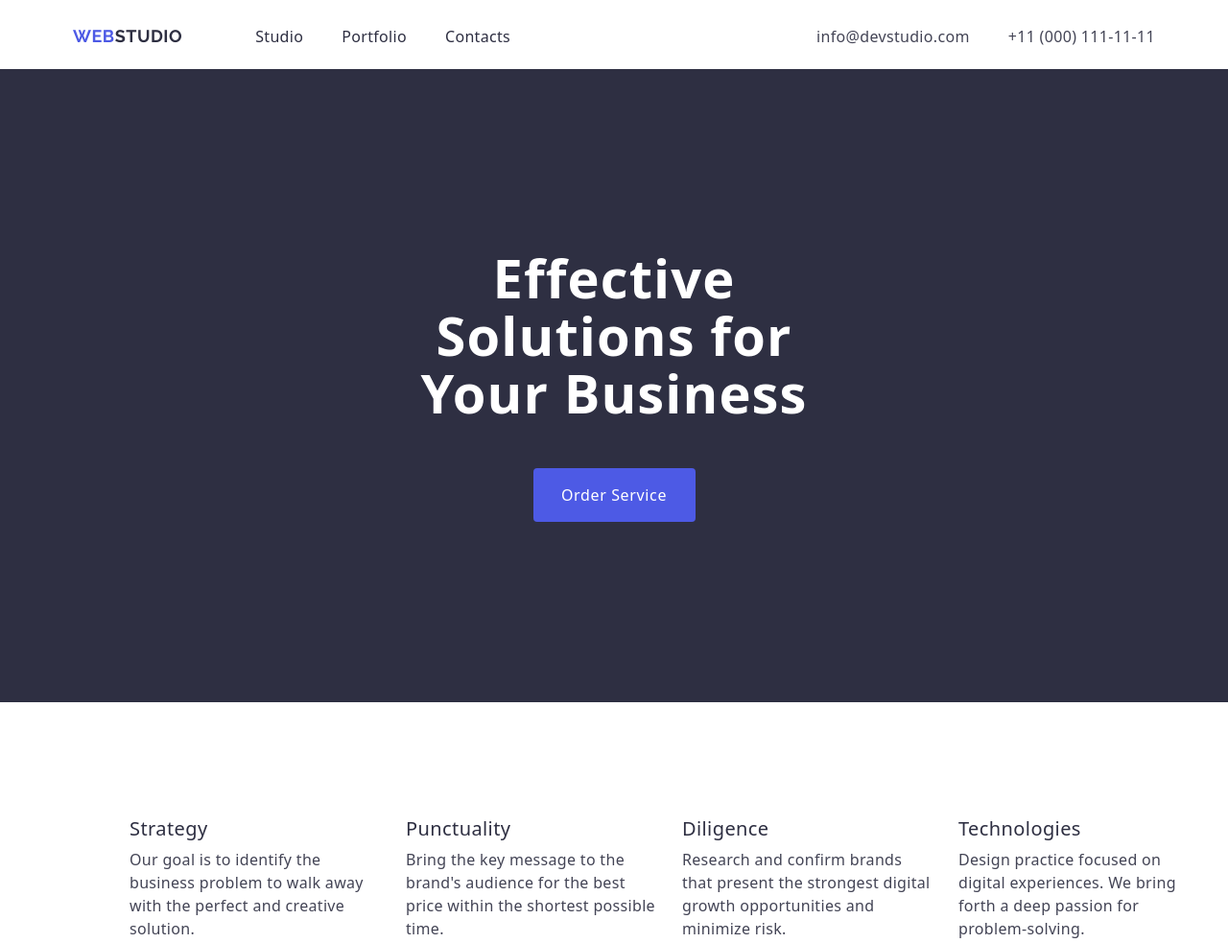
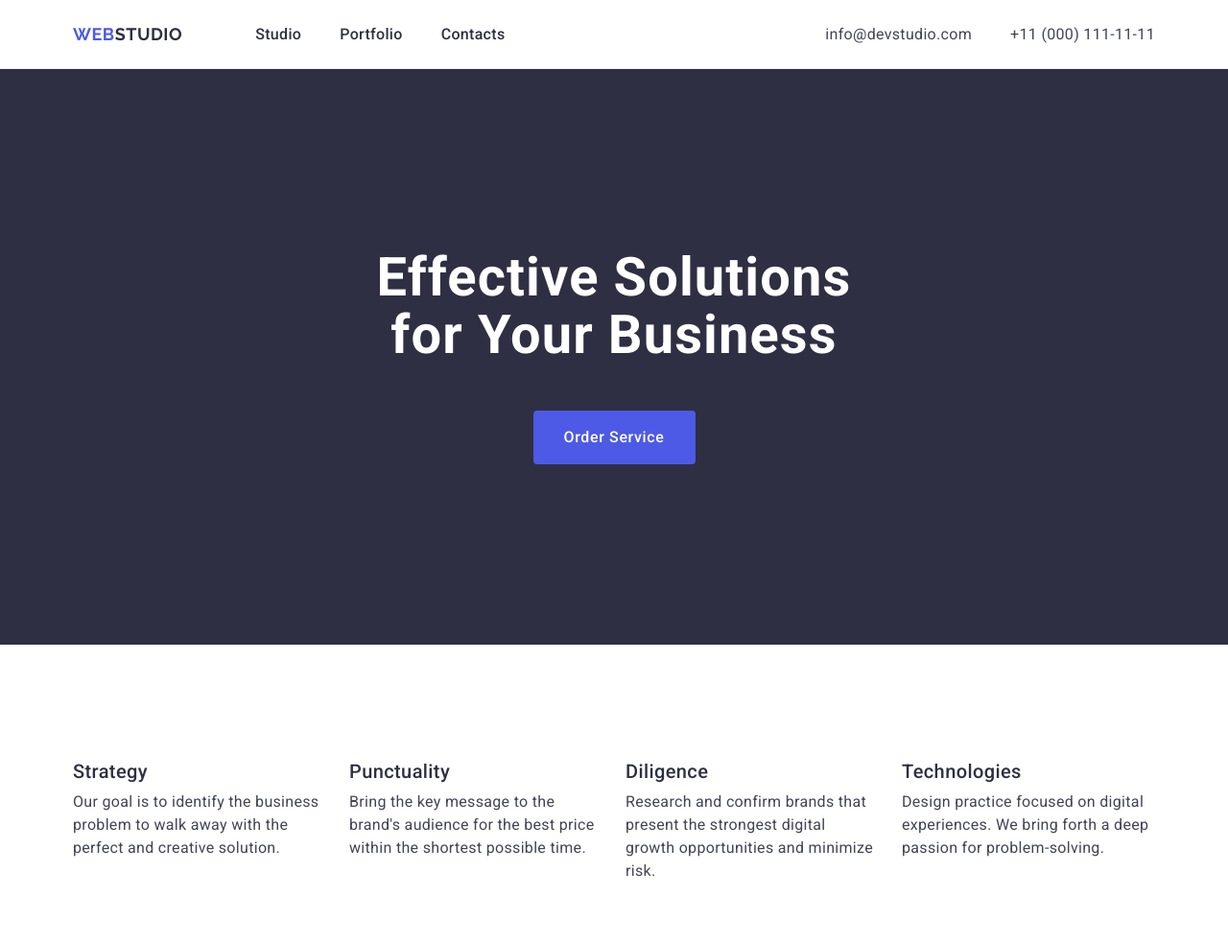
Before and after one commit to rexbag/goit-markup-hw-03, a plain HTML site: page index.html in a window 1280 px wide. Shown: the top 983 px of the page at 96% size. Drawn offline with nearby package versions, Linux system fonts and the light colour scheme.

Commit message:
fix colors

```diff
--- a/css/styles.css
+++ b/css/styles.css
@@ -85,9 +85,9 @@ img {
   color: #2e2f42;
 }
 .header {
-  border-bottom: 1px solid var(--c-header);
+  border-bottom: 1px solid #e7e9fc;
   height: 72px;
-  padding: 25.5px 0;
+  padding: 24px 0;
 }
 
 .head {
@@ -117,6 +117,7 @@ img {
   font-weight: 500;
   line-height: 1.5; /* 150% */
   letter-spacing: 0.32px;
+  padding: 24px 0;
 }
 
 .contact {
@@ -135,9 +136,6 @@ img {
 
 .hero-section {
   background-color: #2e2f42;
-}
-
-.hero {
   padding: 188px 0;
 }
 
@@ -181,8 +179,9 @@ img {
   overflow: hidden;
 }
 .features {
-  padding: 120px;
+  padding: 120px 0;
 }
+
 .features-list {
   display: flex;
   gap: 24px;
@@ -209,7 +208,7 @@ img {
 /*Section 3 Our Team*/
 .team-section {
   background-color: #f4f4fd;
-  padding: 120px;
+  padding: 120px 0;
 }
 .team-list {
   display: flex;
@@ -224,7 +223,7 @@ img {
   border-radius: 0px 0px 4px 4px;
 }
 .team-card-text {
-  padding: 32px;
+  padding: 32px 0;
 }
 
 .subtitle-team {
@@ -260,7 +259,7 @@ img {
   row-gap: 48px;
 }
 .portfolio-cards {
-  border: 1px solid var(--CORNFLOWER, #e7e9fc);
+  border: 1px solid #e7e9fc;
   background: var(--WHITE, #fff);
   width: calc((100% - 48px) / 3);
 }
@@ -287,6 +286,7 @@ img {
 }
 .footer-section .logo {
   margin-bottom: 16px;
+  display: inline-block;
 }
 .footer-section .text {
   color: #f4f4fd;
--- a/index.html
+++ b/index.html
@@ -11,7 +11,6 @@
       rel="stylesheet"
     />
     <title>WebStudio</title>
-    <link rel="stylesheet" href="./css/styles.css" />
     <link
       rel="stylesheet"
       href="https://cdnjs.cloudflare.com/ajax/libs/modern-normalize/2.0.0/modern-normalize.css"
@@ -19,6 +18,7 @@
       crossorigin="anonymous"
       referrerpolicy="no-referrer"
     />
+    <link rel="stylesheet" href="./css/styles.css" />
   </head>
 
   <body>
@@ -60,14 +60,14 @@
 
     <main class="hero-main">
       <section class="hero-section">
-        <div class="container hero">
+        <div class="container">
           <h1 class="hero-title">Effective Solutions for Your Business</h1>
           <button type="button" class="button">Order Service</button>
         </div>
       </section>
 
       <section class="features">
-        <div class="container">
+        <div class="container features-container">
           <h2 class="visually-hidden">Text</h2>
           <ul class="features-list">
             <li class="features-list-items">
```
